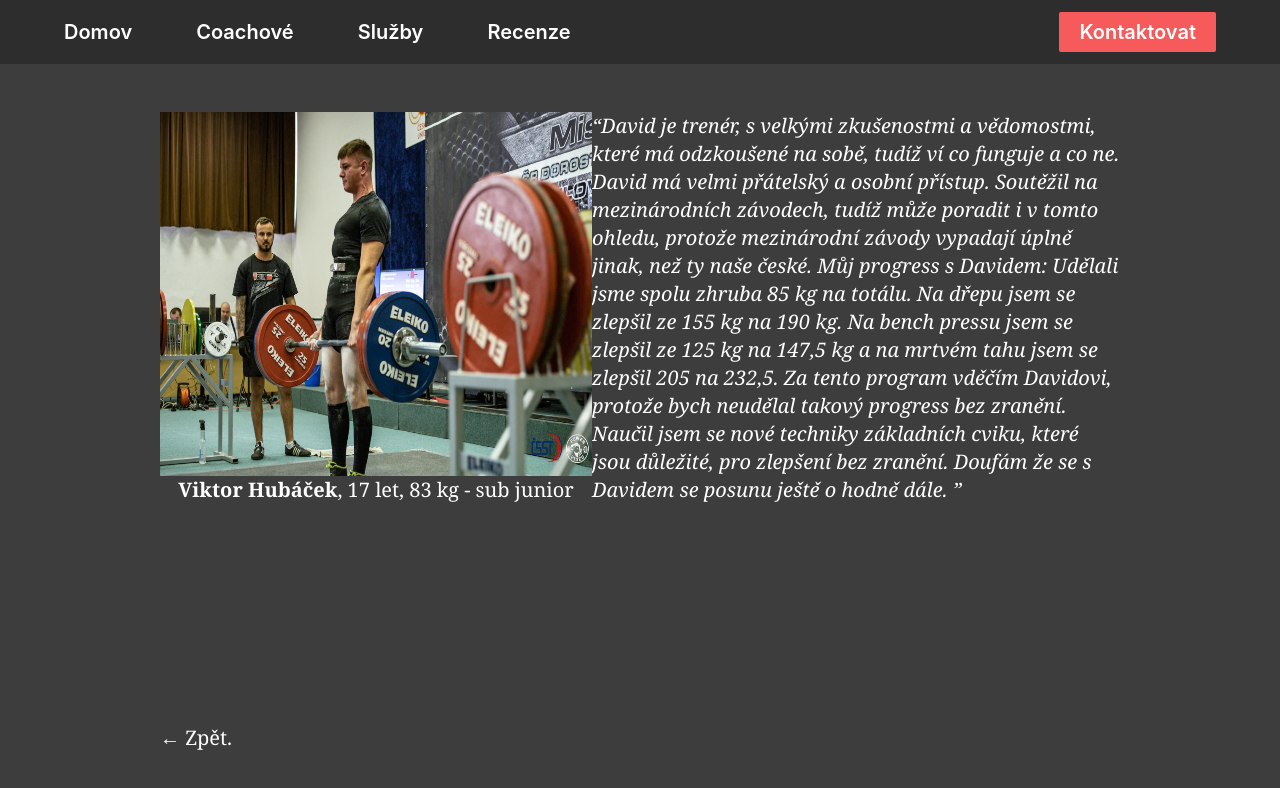
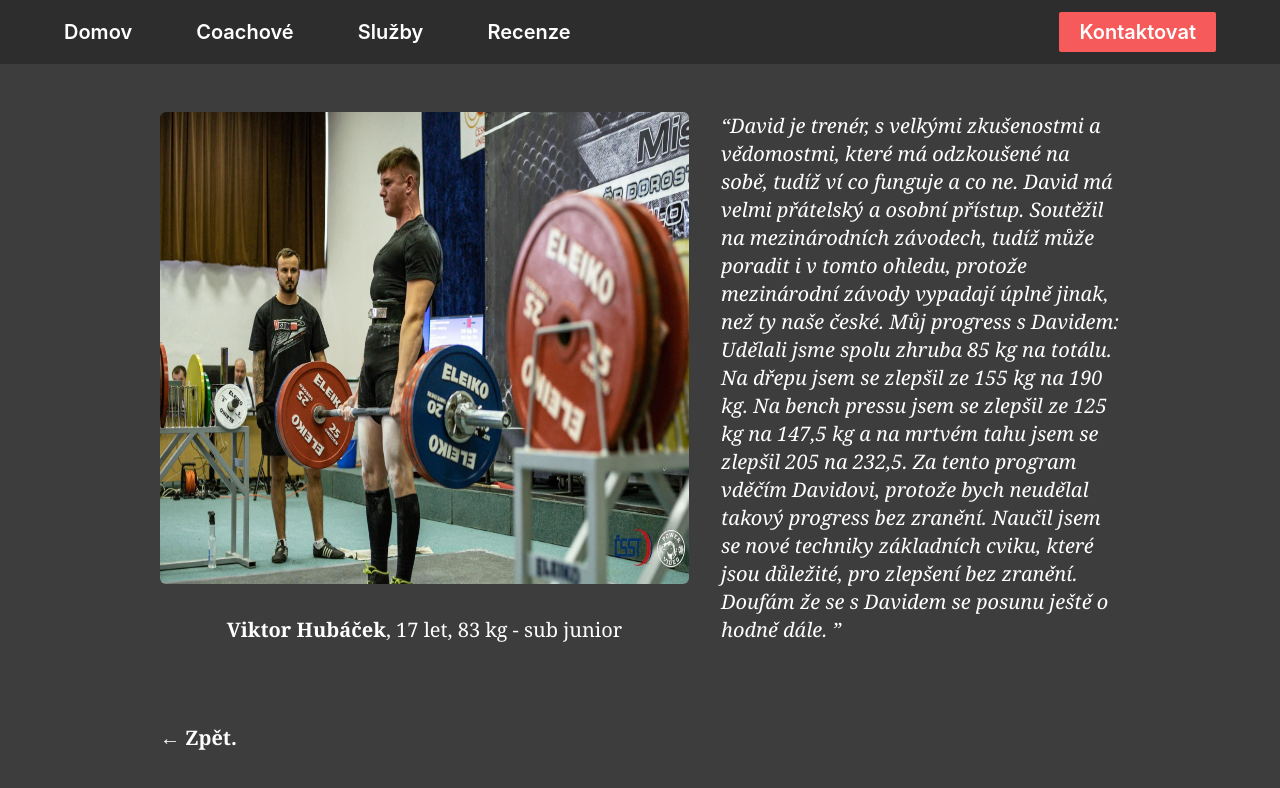
Before and after one commit to aeggydev/lbs-system, a Next.js app: page /review/0 in a window 1280 px wide. Shown: the top 788 px of the page. Built offline with nearby package versions, Linux system fonts and the light colour scheme.

Commit message:
Make long review page look better

```diff
--- a/pages/review/[id].tsx
+++ b/pages/review/[id].tsx
@@ -9,15 +9,15 @@ export default function Review() {
 
   return (
     <div
-      className="bg-[#3D3D3D] text-white text-xl py-12 px-40 font-serif box-border"
+      className="bg-[#3D3D3D] text-white text-xl py-12 px-40 font-serif"
     >
-        <div style={{ gridTemplateColumns: "45fr 55fr", gridTemplateRows: "1fr auto auto" }} className="grid grid-cols-2 min-w-full">
+        <div style={{ gridTemplateColumns: "57fr 43fr", gridTemplateRows: "1fr auto auto" }} className="grid grid-cols-2 min-w-full gap-8">
       {review ? (
         <>
           <Image
             src={review.image}
             alt="Obrázek recenzenta"
-            className="row-start-1 row-end-1 max-w-5"
+            className="row-start-1 row-end-1 max-w-5 rounded-md"
           />
           <div className="text-center row-start-2 col-start-1">
             {review.title}
@@ -26,7 +26,7 @@ export default function Review() {
         </>
       ) : null}
       </div>
-      <a href="/reviews" className="bold pb-12 fixed bottom-0">← Zpět.</a>
+      <a href="/reviews" className="font-bold pb-12 fixed bottom-0 text-xl">← Zpět.</a>
     </div>
   );
 }
```
